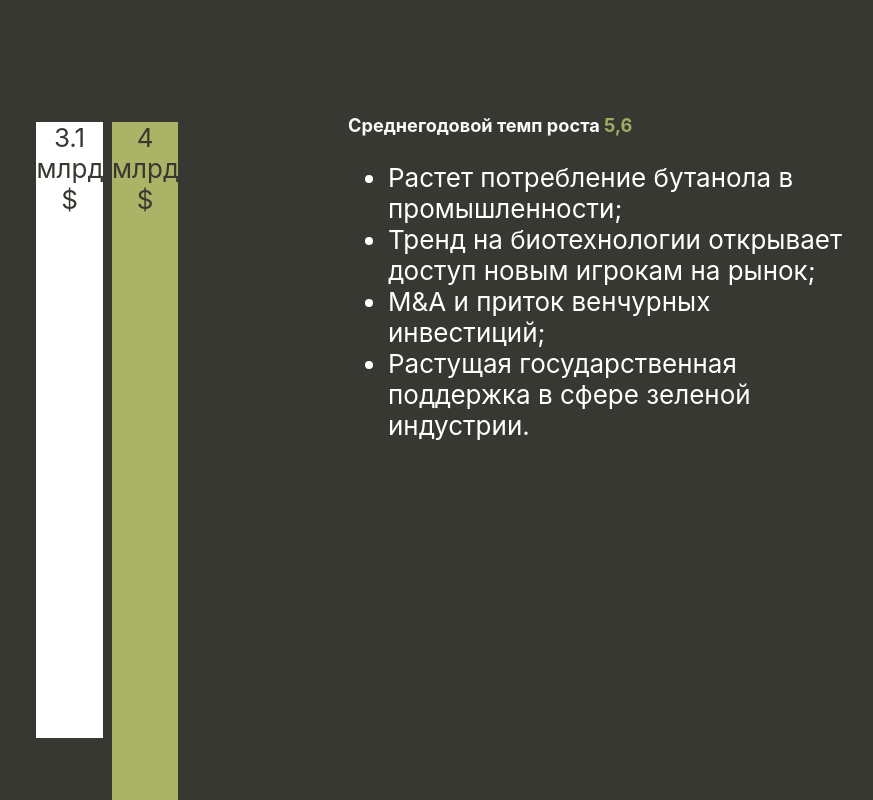
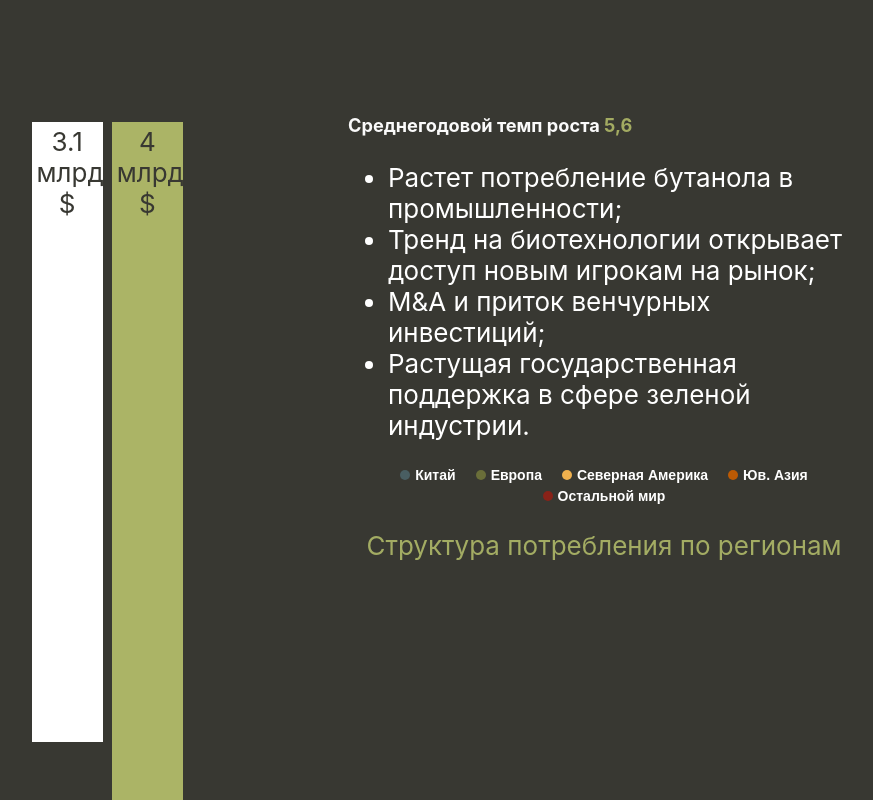
Before and after one commit to expiredy/ButaCorp, a React (Create React App) app in the folder dord-site/: page / in a window 1280 px wide. Shown: the part 1040-1840 px from the top of the page, without its empty margins (292-1165 px from the left). Built offline with nearby package versions, Linux system fonts and the light colour scheme.

Commit message:
Adding another chart

```diff
--- a/dord-site/src/components/information-sections/MarketChartStyle.css
+++ b/dord-site/src/components/information-sections/MarketChartStyle.css
@@ -5,7 +5,8 @@
 .chart-column{
     display: inline-block;
     margin-right: 2%;
-    width: 14%;
+    padding: 1%;
+    width: 13%;
     padding-bottom: 0;
 
 }
@@ -17,3 +18,170 @@
 .information-chart-container ul{
     text-align: left;
 }
+
+
+@import url("https://fonts.googleapis.com/css2?family=Montserrat:wght@500;600&display=swap");
+
+.syncro-card,
+.syncro-card * {
+  box-sizing: border-box;
+}
+
+.syncro-card button {
+  margin: 0;
+  font-family: inherit;
+  font-size: inherit;
+  line-height: inherit;
+  letter-spacing: inherit;
+}
+
+.syncro-card {
+  position: relative;
+  display: -webkit-box;
+  display: -ms-flexbox;
+  display: flex;
+  -webkit-box-orient: vertical;
+  -webkit-box-direction: normal;
+  -ms-flex-direction: column;
+  flex-direction: column;
+  min-width: 0;
+  font-family: "Montserrat", sans-serif;
+  font-size: 16px;
+  font-weight: 500;
+  letter-spacing: 0.02em;
+  color: #000;
+  word-wrap: break-word;
+  background-color: #fff;
+  background-clip: border-box;
+  border: 1px solid #e8ebef;
+  border-radius: 5px;
+}
+
+.syncro-card-body {
+  -webkit-box-flex: 1;
+  -ms-flex: 1 1 auto;
+  flex: 1 1 auto;
+  min-height: 1px;
+  padding: 15px;
+}
+
+.syncro-card-title {
+  margin-top: 0;
+  margin-bottom: 15px;
+  font-size: 20px;
+  color: #000;
+  font-weight: 500;
+  text-align: center;
+}
+
+.syncro-progress-stepped {
+  display: -webkit-box;
+  display: -ms-flexbox;
+  display: flex;
+  -ms-flex-wrap: nowrap;
+  flex-wrap: nowrap;
+  -webkit-box-align: stretch;
+  -ms-flex-align: stretch;
+  align-items: stretch;
+  height: 40px;
+  margin-left: -2px;
+  margin-bottom: 15px;
+}
+
+.syncro-progress-stepped-item {
+  display: -webkit-box;
+  display: -ms-flexbox;
+  display: flex;
+  -webkit-box-align: center;
+  -ms-flex-align: center;
+  align-items: center;
+  -webkit-box-pack: center;
+  -ms-flex-pack: center;
+  justify-content: center;
+  margin-left: 2px;
+  font-size: 0;
+  font-weight: 600;
+  color: transparent;
+  background-color: #f3f8fc;
+  -webkit-transition: color 0.2s ease, -webkit-transform 0.2s ease;
+  transition: color 0.2s ease, -webkit-transform 0.2s ease;
+  -o-transition: transform 0.2s ease, color 0.2s ease;
+  transition: transform 0.2s ease, color 0.2s ease;
+  transition: transform 0.2s ease, color 0.2s ease, -webkit-transform 0.2s ease;
+}
+
+.syncro-progress-stepped-item:first-child {
+  border-top-left-radius: 15px;
+  border-bottom-left-radius: 15px;
+}
+
+.syncro-progress-stepped-item:last-child {
+  border-top-right-radius: 15px;
+  border-bottom-right-radius: 15px;
+}
+
+.syncro-progress-stepped-item.active {
+  font-size: 12px;
+  color: #fff;
+  border-radius: 5px;
+  -webkit-transform: scaleY(1.25);
+  transform: scaleY(1.25);
+}
+
+.syncro-row {
+  display: -webkit-box;
+  display: -ms-flexbox;
+  display: flex;
+  -ms-flex-wrap: wrap;
+  flex-wrap: wrap;
+  -webkit-box-pack: center;
+  -ms-flex-pack: center;
+  justify-content: center;
+  margin-top: -5px;
+  margin-right: -10px;
+  margin-left: -10px;
+}
+
+.syncro-col-auto {
+  -webkit-box-flex: 0;
+  -ms-flex: 0 0 auto;
+  flex: 0 0 auto;
+  position: relative;
+  width: auto;
+  max-width: 100%;
+  margin-top: 5px;
+  padding-right: 10px;
+  padding-left: 10px;
+}
+
+.syncro-btn {
+  padding: 0;
+  color: inherit;
+  background: transparent;
+  border: 0;
+  outline: 0;
+  -webkit-appearance: none;
+  cursor: pointer;
+  display: -webkit-box;
+  display: -ms-flexbox;
+  display: flex;
+  -webkit-box-align: center;
+  -ms-flex-align: center;
+  align-items: center;
+}
+
+.syncro-dot {
+  display: inline-block;
+  width: 10px;
+  height: 10px;
+  line-height: 1;
+  background-color: transparent;
+  border-radius: 50%;
+  margin-right: 5px;
+}
+
+.syncro-category-name {
+  font-size: 14px;
+  font-weight: 600;
+  color: #FFFFFF;
+}
--- a/dord-site/src/components/information-sections/MarketOverviewSection.js
+++ b/dord-site/src/components/information-sections/MarketOverviewSection.js
@@ -1,36 +1,16 @@
 import "./InformationSection.css";
 import "./MarketChartStyle.css";
 
-const regionStructure = {
-    title: "Структура потребления по регионам",
-    catagories: [
-      {
-        name: "Китай",
-        value: 33,
-        color: "#ff6384",
-      },
-      {
-        name: "Европа",
-        value: 25,
-        color: "#ff9f40",
-      },
-      {
-        name: "Северная Америка",
-        value: 24,
-        color: "#ffcd56",
-      },
-      {
-        name: "Юв. Азия",
-        value: 13,
-        color: "#4bc0c0",
-      },
-      {
-        name: "Остальной мир",
-        value: 5,
-        color: "#36a2eb",
-      },
-    ],
+
+function GetGeneratedStyleForColumn(columnColor, heightPercent){
+    return {
+        height: heightPercent + "vh",
+        backgroundColor: columnColor,
+        color: "#383832",
     };
+}
+
+function GetButanolMarketChartArray(){
 
     const globalButanolMarket = {
         title: "Мировой рынок бутанола",
@@ -49,18 +29,6 @@ const globalButanolMarket = {
             }
         ],
     }
-
-
-function GetGeneratedStyleForColumn(columnColor, heightPercent){
-    var style = {
-        height: heightPercent + "vh",
-        background: columnColor,
-        color: "#383832",
-    }
-    return style;
-}
-
-function GetButanolMarketChartArray(){
 
     var butanolMarketChartConstructor = [];
     var localButanolMarketChart = [];
@@ -82,10 +50,67 @@ function GetButanolMarketChartArray(){
     return butanolMarketChartConstructor;
 }
 
+function GetStyleForStructureOfUsage(percentValue, sectionColor) {
+    return{
+        width: percentValue,
+        backgroundColor: sectionColor}
+}
+
 function GetButanolStructureOfUsageArray(){
+
+    const regionStructure = {
+        title: "Структура потребления по регионам",
+        catagories: [
+          {
+            name: "Китай",
+            value: "33%",
+            color: "#495E62",
+          },
+          {
+            name: "Европа",
+            value: "25%",
+            color: "#6A6E39",
+          },
+          {
+            name: "Северная Америка",
+            value: "24%",
+            color: "#F0B14E",
+          },
+          {
+            name: "Юв. Азия",
+            value: "13%",
+            color: "#BC5A04",
+          },
+          {
+            name: "Остальной мир",
+            value: "5%",
+            color: "#892218",
+          },
+        ],
+    };
+
+
+    var structureOfUsageConstructor = [];
+    var structureOfUsageUnderlineConstructor = [];
+
     for(var indexOfSection = 0; indexOfSection < regionStructure.catagories.length; indexOfSection++){
-
+        var styleObject = GetStyleForStructureOfUsage(regionStructure.catagories[indexOfSection].value,
+            regionStructure.catagories[indexOfSection].color);
+        structureOfUsageConstructor.push(
+                    <div className="syncro-progress-stepped-item" data-id={"progress-stepped-item-0-" + {indexOfSection}} style={styleObject}>
+                        {regionStructure.catagories[indexOfSection].value}</div>);
+        structureOfUsageUnderlineConstructor.push(
+            <div class="syncro-col-auto">
+                <button class="syncro-btn" data-target="progress-stepped-item-0-0">
+                    <span className="syncro-dot" style={{backgroundColor: regionStructure.catagories[indexOfSection].color}}></span>
+                    <span className="syncro-category-name">{regionStructure.catagories[indexOfSection].name}</span>
+                </button>
+            </div>
+        )
     }
+    structureOfUsageConstructor.push(<div class="syncro-row">{structureOfUsageUnderlineConstructor}</div>);
+    structureOfUsageConstructor.push(<p className="chart-underline">{regionStructure.title}</p>);
+    return structureOfUsageConstructor;
 }
 
 function MarketOverviewSection(){
```
Also changed, not shown: dord-site/src/index.js (line endings or trailing spaces). Lines whose indentation alone changed are shown as unchanged.
